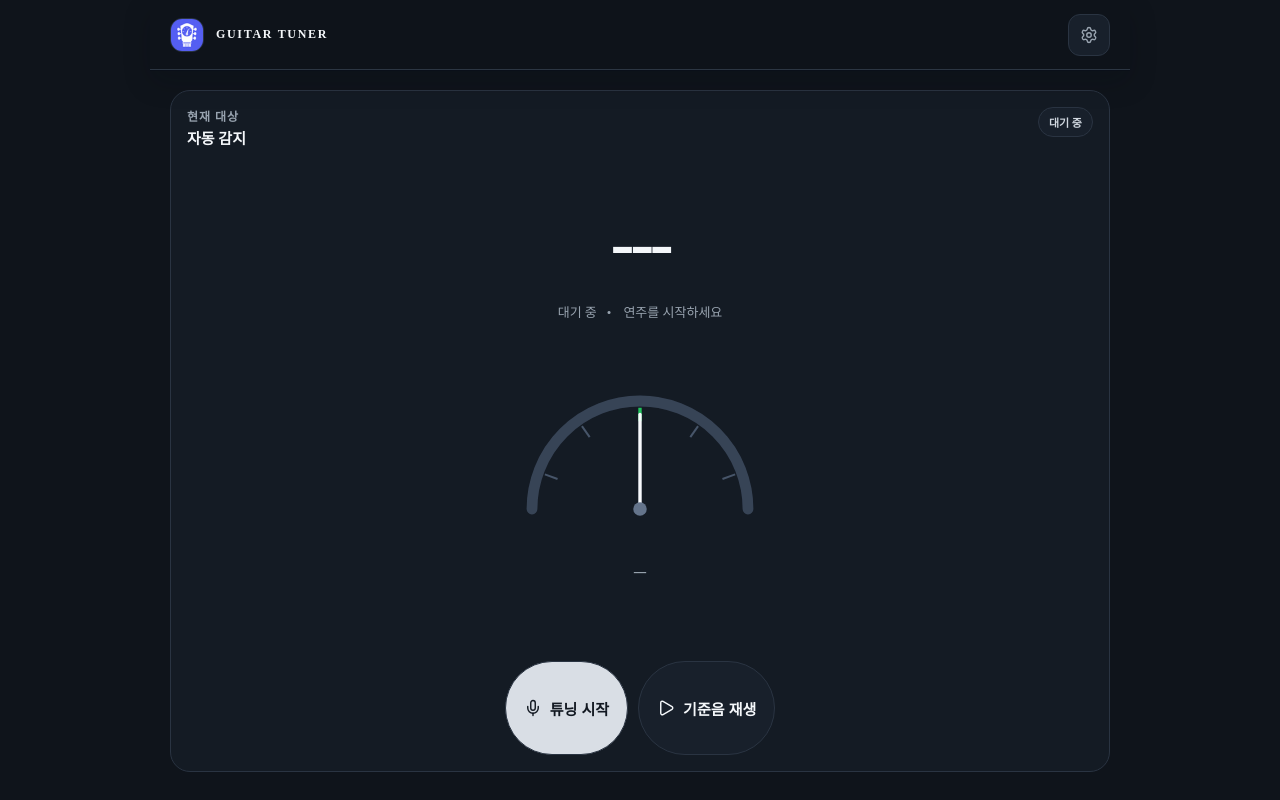
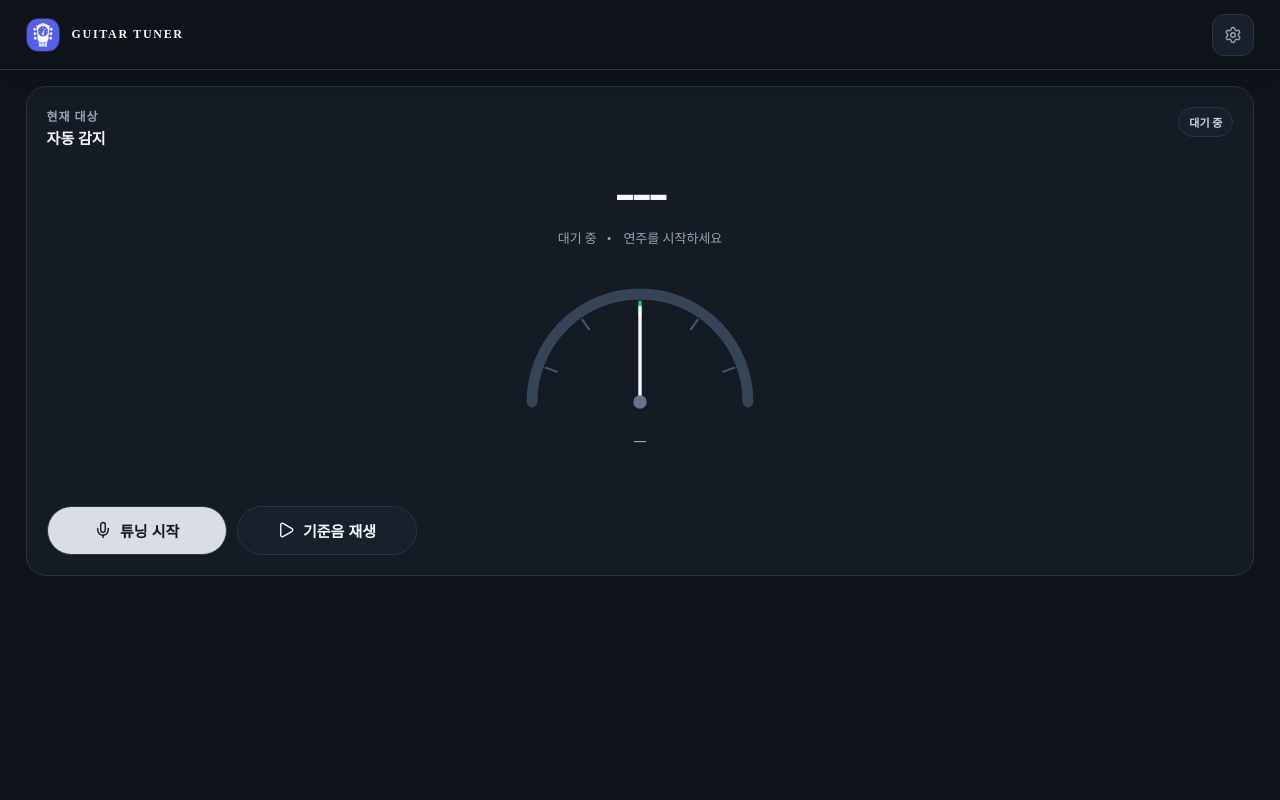
Before and after one commit to Codiving/guitar-tuner, a React (Vite) app: page / in a window 1280 px wide. Built offline with nearby package versions, Linux system fonts and the light colour scheme.

Commit message:
Remove dead layout and settings clutter

```diff
--- a/src/App.css
+++ b/src/App.css
@@ -27,14 +27,14 @@
 
 .topbar,
 .workspace {
-  width: min(100%, 980px);
-  margin: 0 auto;
-  padding-inline: 20px;
+  width: 100%;
+  margin: 0;
+  padding-inline: clamp(16px, 2vw, 28px);
 }
 
 .topbar {
   position: fixed;
-  left: 50%;
+  left: 0;
   top: 0;
   z-index: 20;
   height: var(--topbar-height);
@@ -48,7 +48,6 @@
   border-bottom: 1px solid rgba(58, 69, 84, 0.7);
   box-shadow: 0 1px 0 rgba(10, 14, 26, 0.65), 0 12px 28px rgba(7, 10, 16, 0.18);
   backdrop-filter: blur(8px);
-  transform: translateX(-50%);
 }
 
 .brand-block {
@@ -96,7 +95,6 @@
   min-width: 42px;
 }
 
-.status-pill,
 .settings-toggle {
   min-height: 42px;
   padding: 0;
@@ -106,12 +104,6 @@
   color: var(--text-muted);
   font-size: 14px;
   font-weight: 700;
-}
-
-.settings-toggle.active {
-  color: var(--text);
-  border-color: var(--border-strong);
-  background: #1d2531;
 }
 
 .settings-toggle {
@@ -135,44 +127,17 @@
   stroke-width: 1.9;
 }
 
-.status-pill {
-  display: inline-flex;
-  align-items: center;
-  gap: 10px;
-  white-space: nowrap;
-}
-
-.status-pill.warn,
-.status-pill.error {
-  color: var(--text);
-}
-
-.status-pill.warn {
-  border-color: rgba(214, 179, 110, 0.35);
-}
-
-.status-pill.error {
-  border-color: rgba(212, 139, 152, 0.35);
-}
-
-.status-dot {
-  width: 9px;
-  height: 9px;
-  border-radius: 50%;
-  background: currentColor;
-}
-
 .workspace {
   position: fixed;
-  left: 50%;
+  left: 0;
   top: var(--topbar-height);
   bottom: 0;
-  transform: translateX(-50%);
   overflow-y: auto;
   overflow-x: hidden;
   overscroll-behavior: none;
-  padding-top: 20px;
-  padding-bottom: calc(28px + env(safe-area-inset-bottom, 0px));
+  align-content: start;
+  padding-top: 16px;
+  padding-bottom: calc(20px + env(safe-area-inset-bottom, 0px));
   display: grid;
   gap: 16px;
 }
@@ -187,6 +152,7 @@
 
 .tuner-panel {
   display: grid;
+  align-content: start;
   gap: 14px;
   padding: 16px;
 }
@@ -436,29 +402,6 @@
   display: grid;
   gap: 14px;
   padding: 14px;
-}
-
-.settings-page {
-  display: grid;
-  gap: 14px;
-}
-
-.settings-hero {
-  display: grid;
-  gap: 6px;
-  padding: 4px 4px 0;
-}
-
-.settings-hero h2 {
-  font-size: clamp(1.6rem, 2.6vw, 2rem);
-  line-height: 1.05;
-  letter-spacing: -0.04em;
-}
-
-.settings-hero p {
-  color: var(--text-muted);
-  font-size: 14px;
-  line-height: 1.5;
 }
 
 .settings-body {
@@ -754,6 +697,40 @@
   }
 }
 
+@media (min-width: 961px) {
+  .tuner-panel {
+    gap: 12px;
+    padding: 18px;
+  }
+
+  .pitch-stage {
+    gap: 8px;
+  }
+
+  .meter-container {
+    gap: 6px;
+  }
+
+  .action-row {
+    justify-content: flex-start;
+  }
+
+  .toggle-btn,
+  .ghost-btn {
+    min-width: 180px;
+  }
+}
+
+@media (min-width: 1200px) {
+  .note-name {
+    font-size: clamp(2.7rem, 4.8vw, 4.1rem);
+  }
+
+  .tuner-panel {
+    padding: 20px;
+  }
+}
+
 @media (max-width: 560px) {
   .topbar,
   .workspace {
--- a/src/App.jsx
+++ b/src/App.jsx
@@ -142,7 +142,7 @@ export default function App() {
   const closeSettings = () => setActiveView('tuner');
 
   return (
-    <div className={`app-shell ${activeView === 'settings' ? 'settings-view' : ''}`}>
+    <div className="app-shell">
       <header className="topbar">
         <div className="brand-block">
           <img src="/favicon-48.png" width="28" height="28" alt="" className="logo-icon" />
@@ -220,11 +220,10 @@ export default function App() {
             )}
           </section>
         ) : (
-          <section className="settings-page" aria-labelledby="settings-title">
-            <div className="settings-hero">
-              <h2 id="settings-title">설정</h2>
-              <p>튜닝 프리셋과 감지 기준을 조정합니다.</p>
-            </div>
+          <section aria-labelledby="settings-title">
+            <h2 id="settings-title" className="sr-only">
+              설정
+            </h2>
 
             <div className="settings-body">
               <div className="panel">
```
